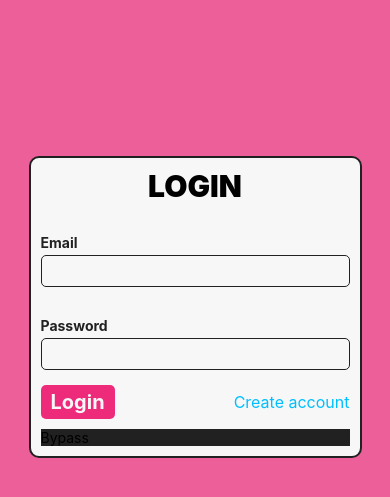
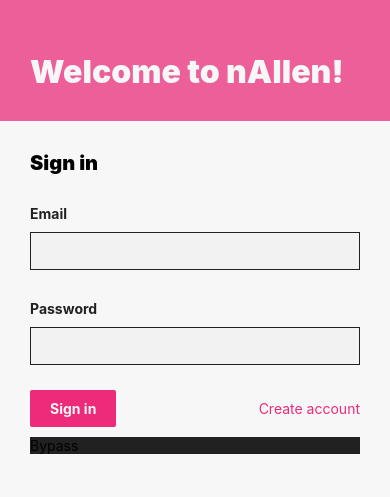
Before and after one commit to datasektionen/nAllen-Native, a React Native app: screen /Login in a window 390 px wide. Shown: the part 115-612 px from the top of the page. Built offline with nearby package versions, Linux system fonts and the light colour scheme; no server answers.

Commit message:
Designed basic login design

```diff
--- a/screens/login.tsx
+++ b/screens/login.tsx
@@ -3,7 +3,7 @@ import { StyleSheet, TextInput, Text, TouchableOpacity, View, Pressable } from '
 import { initializeApp, getApps, getApp } from "firebase/app";
 import { getAuth, createUserWithEmailAndPassword, signInWithEmailAndPassword } from "firebase/auth";
 import firebaseConfig from "../.firebase-config";
-import { BLACK, CERISE_LIGHT, CERISE_STRONG, WHITE } from "../assets/style/colors";
+import { BLACK, CERISE_LIGHT, CERISE_STRONG, LIGHT_GRAY, WHITE } from "../assets/style/colors";
 
 if (getApps().length == 0)
     initializeApp(firebaseConfig);
@@ -28,8 +28,11 @@ const Login = ({ navigation }: any) => {
 
     return (
         <View style={loginStyles.container}>
+            <View style={loginStyles.header}>
+                <Text style={loginStyles.headerText}>Welcome to nAllen!</Text>
+            </View>
             <View style={loginStyles.innerContainer}>
-                <Text style={loginStyles.innerTitle}>LOGIN</Text>
+                <Text style={loginStyles.innerTitle}>Sign in</Text>
                 <View>
                     <View style={loginStyles.inputField}>
                         <Text style={loginStyles.title}>Email</Text>
@@ -43,7 +46,7 @@ const Login = ({ navigation }: any) => {
 
                 <View style={loginStyles.buttonBar}>
                     <Pressable style={loginStyles.button} onPress={() => login()} >
-                        <Text style={loginStyles.buttonText}>Login</Text>
+                        <Text style={loginStyles.buttonText}>Sign in</Text>
                     </Pressable>
 
                     <TouchableOpacity onPress={() => navigation.navigate('Register')}>
@@ -68,11 +71,12 @@ export const loginStyles = StyleSheet.create({
     textInput: {
         color: BLACK,
         fontSize: 16,
-        borderRadius: 5,
         borderWidth: 1,
         borderColor: BLACK,
-        padding: 5,
-        marginTop: 4,
+        padding: 8,
+        marginTop: 10,
+        backgroundColor: "#f2f2f2"
+
     },
 
     buttonBar: {
@@ -80,45 +84,64 @@ export const loginStyles = StyleSheet.create({
         flexDirection: "row",
         justifyContent: "space-between",
         alignItems: "center",
-        marginTop: 10,
+        marginTop: 20,
     },
 
     container: {
         display: 'flex',
-        justifyContent: 'center',
+        justifyContent: 'flex-start',
         alignItems: 'center',
         fontWeight: 'bold',
         fontSize: 40,
-        padding: 10,
+        padding: 0,
+        margin: 0,
         // space between the flex elements
-        backgroundColor: CERISE_LIGHT,
+        backgroundColor: WHITE,
         width: "100%",
         height: "100%",
+        overflow: 'hidden'
     },
+
+    header: {
+        backgroundColor: CERISE_LIGHT,
+        overflow: 'hidden',
+        width: "100%",
+        top: 0,
+        padding: 10,
+        paddingHorizontal: 30,
+        minHeight: "160px",
+        maxHeight: "28%",
+        height: "100%"
+    },
+
+
+    headerText: {
+        color: WHITE,
+        fontWeight: '900',
+        fontSize: 32,
+        marginTop: 'auto',
+        paddingBottom: 20
+    },
+
 
     innerContainer: {
         display: 'flex',
-        padding: 10,
-        borderColor: BLACK,
-        borderStyle: "solid",
-        borderRadius: 10,
-        borderWidth: 2,
-        maxWidth: "90%",
-        width: 500,
+        width: "100%",
         backgroundColor: WHITE,
+        paddingHorizontal: 30,
+        paddingTop: 30
     },
 
     innerTitle: {
-       fontSize: 30,
+       fontSize: 20,
        fontWeight: '900',
-       textAlign: "center",
     },
 
     button: {
         backgroundColor: CERISE_STRONG,
-        borderRadius: 5,
-        paddingVertical: 5,
-        paddingHorizontal: 10,
+        borderRadius: 2,
+        paddingVertical: 10,
+        paddingHorizontal: 20,
         marginVertical: 5,
     },
 
@@ -128,13 +151,13 @@ export const loginStyles = StyleSheet.create({
 
     buttonText: {
         color: WHITE,
-        fontSize: 20,
+        fontSize: 14,
         fontWeight: 'bold',
     },
     linkText: {
         // color light blue
-        color: '#00bfff',
-        fontSize: 16,
+        color: CERISE_STRONG,
+        fontSize: 14,
     },
 });
 
--- a/screens/register.tsx
+++ b/screens/register.tsx
@@ -22,8 +22,11 @@ const Register = ({ navigation }: any) => {
 
     return (
         <View style={loginStyles.container}>
+            <View style={loginStyles.header}>
+                <Text style={loginStyles.headerText}>Welcome to nAllen!</Text>
+            </View>
             <View style={loginStyles.innerContainer}>
-                <Text style={loginStyles.innerTitle}>REGISTER</Text>
+                <Text style={loginStyles.innerTitle}>Register</Text>
                 <View>
                     <View style={loginStyles.inputField}>
                         <Text style={loginStyles.title}>Email</Text>
```
